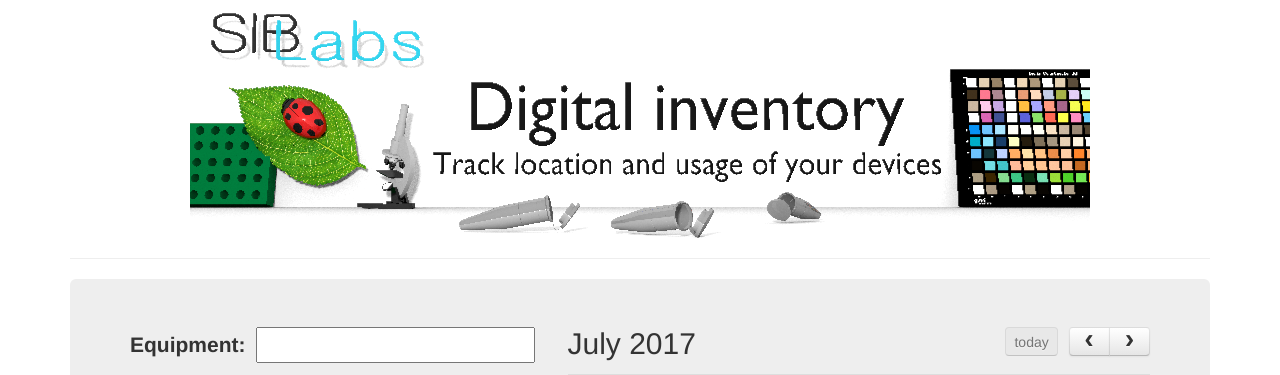
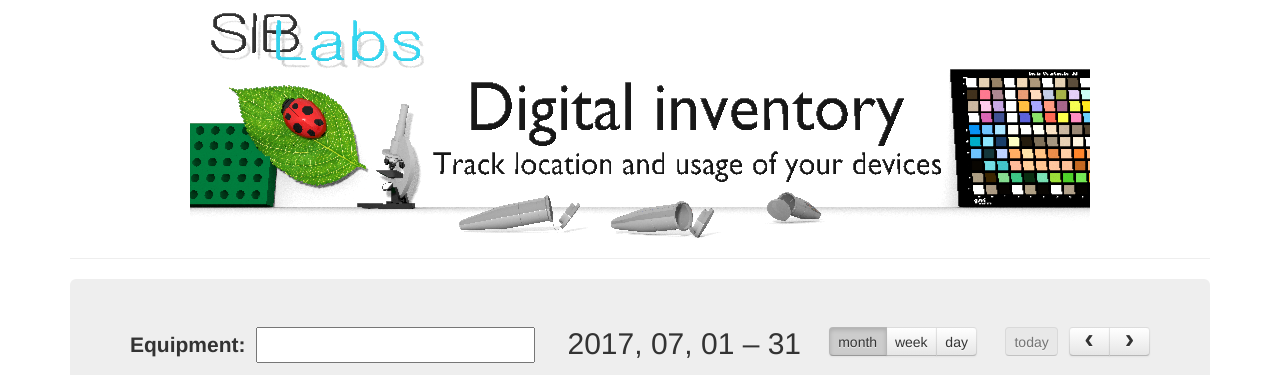
Before and after one commit to nayonacademy/mysite, a Django app: page /inventory/booking_calender/1/ in a window 1280 px wide. Shown: the part 41-416 px from the top of the page. Run offline with Django 3.2, Linux system fonts and the light colour scheme; data that the repository does not hold is empty; some libraries are stand-ins or nearby versions.

Commit message:
daterange update

```diff
--- a/mysite/templates/bookingcalender.html
+++ b/mysite/templates/bookingcalender.html
@@ -64,6 +64,14 @@ console.log(onejson);
         url: "{% url 'booking_api' pk=equipment.first.pk %}",
         cache: true,
         background: 'yellow'
+    },
+        header: { center: 'month,agendaWeek,agendaDay' }, // buttons for switching between views
+
+    views: {
+        month: { // name of view
+            titleFormat: 'YYYY, MM, DD'
+            // other view-specific options here
+        }
     }
 
     });
@@ -73,7 +81,7 @@ console.log(onejson);
 var options = {
     format: 'YYYY-MM-DD HH:mm:ss',
     defaultDate: moment('2017-06-01'),
-    useCurrent:'day'
+    useCurrent:'day',
 };
 
 $('#datetimepicker1').datetimepicker(options);
```
